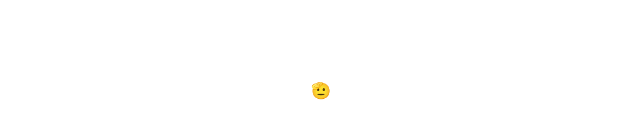
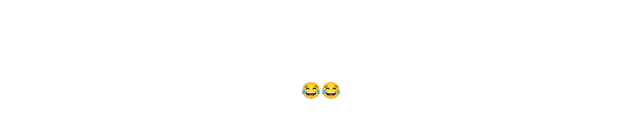
Before and after one commit to MahindraGamini/emoji-animations, a React (Vite) app: page / in a window 1280 px wide. Shown: the part 310-448 px from the top of the page, without its empty margins (319-959 px from the left). Built offline with nearby package versions, Linux system fonts and the light colour scheme.

Commit message:
bug-retyped

```diff
--- a/src/App.tsx
+++ b/src/App.tsx
@@ -7,7 +7,7 @@ function App() {
 
   return (
     <div className="flex items-center justify-center min-h-screen">
-      <EmojiPop />
+      <EmojiPop emoji="😂😂" count={5} />
     </div>
   )
 }
--- a/src/EmojiPop.tsx
+++ b/src/EmojiPop.tsx
@@ -19,7 +19,7 @@ export function EmojiPop({ emoji = "🔥", count = 6 }: EmojiPopProps) {
     const base = Date.now()
     const newItems = Array.from({ length: count }, (_, i) => ({
       id: base + i,
-      x: Math.random() * 180 - 80,
+      x: Math.random() * 120 - 80,
       y: Math.random() * -100
     }))
     setItems(newItems)
@@ -33,7 +33,7 @@ export function EmojiPop({ emoji = "🔥", count = 6 }: EmojiPopProps) {
         onClick={pop}
         className="rounded  px-4 py-2 text-white"
       >
-        🫡
+        {emoji}
       </button>
 
       <AnimatePresence>
```
